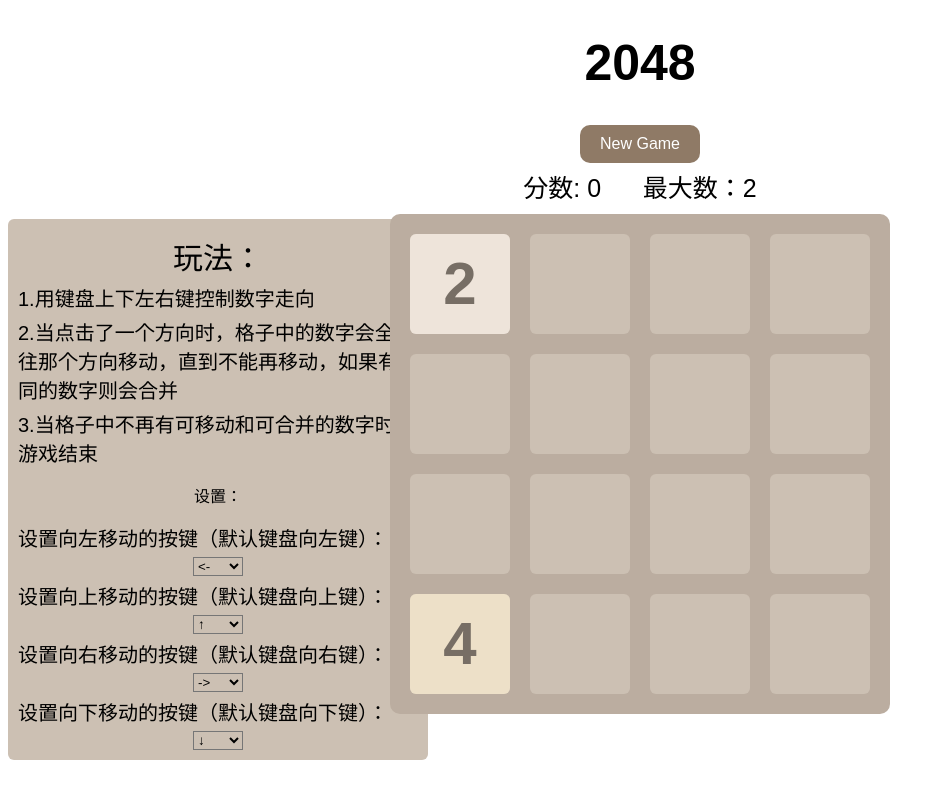
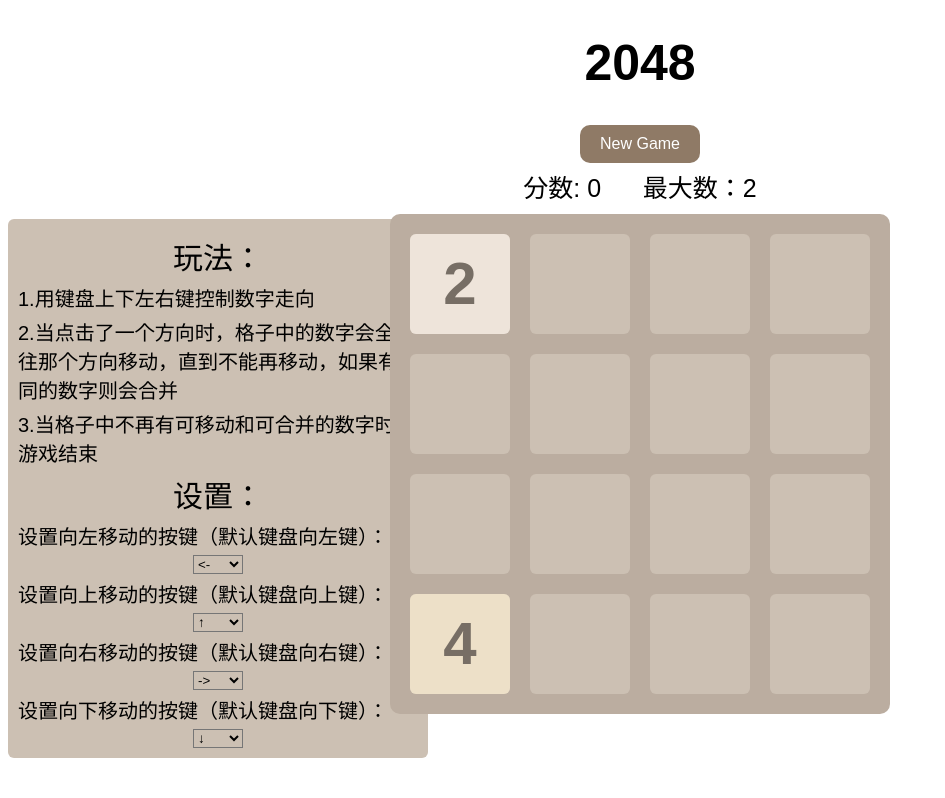
Before and after one commit to suchanggen/2048, a plain HTML site: page index.html in a window 1280 px wide. Shown: the whole page, without its empty margins (0-945 px from the left). Drawn offline with nearby package versions, Linux system fonts and the light colour scheme.

Commit message:
Update index.html

```diff
--- a/index.html
+++ b/index.html
@@ -21,7 +21,7 @@
 		<p class="rule">2.当点击了一个方向时，格子中的数字会全部往那个方向移动，直到不能再移动，如果有相同的数字则会合并</p>
 		<p class="rule">3.当格子中不再有可移动和可合并的数字时，游戏结束</p>
 	<div id="set">
-	    <p class="set-lanage">设置：</p>
+	    <p class="rule-title">设置：</p>
 		<p class="rule">设置向左移动的按键（默认键盘向左键）：</p>
 		<body style="text-align:center;">
          <select id="setleft">
```
